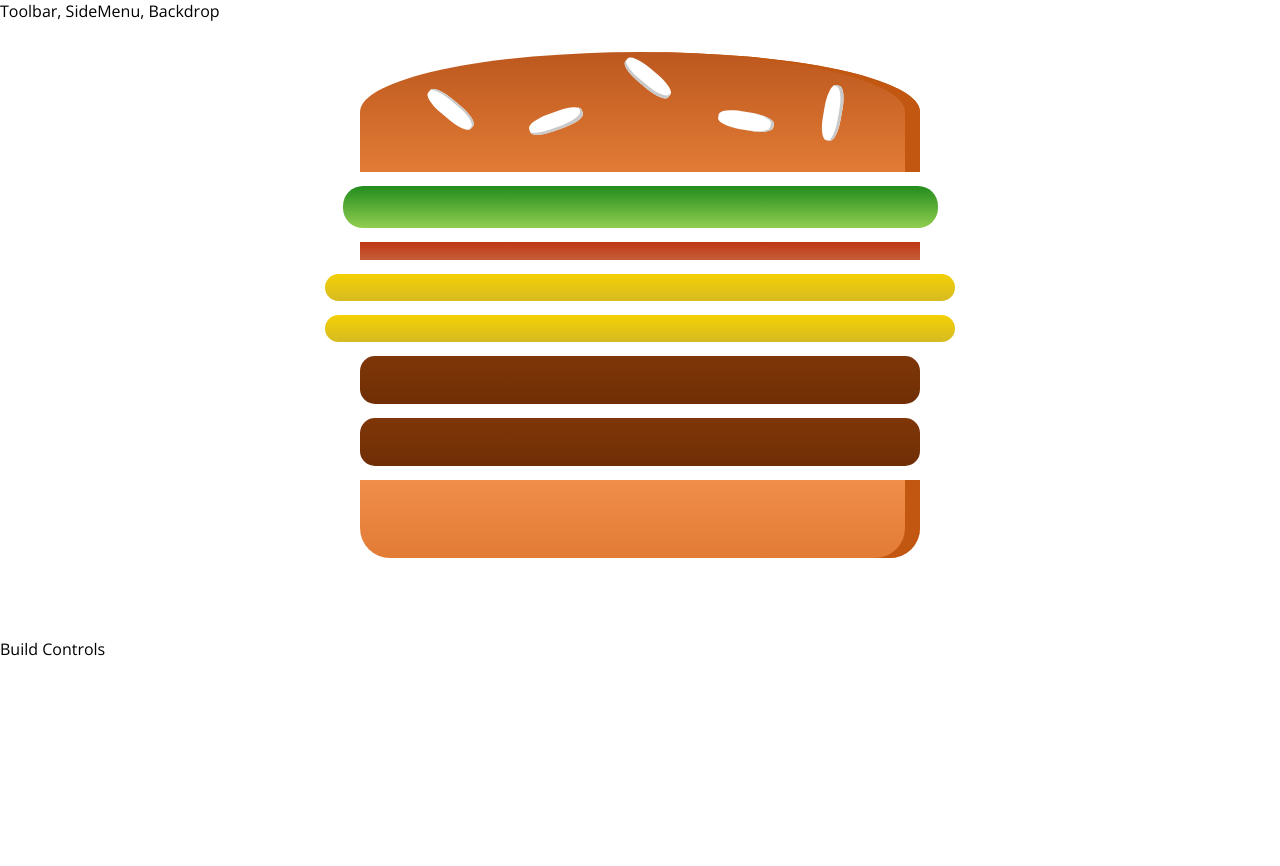
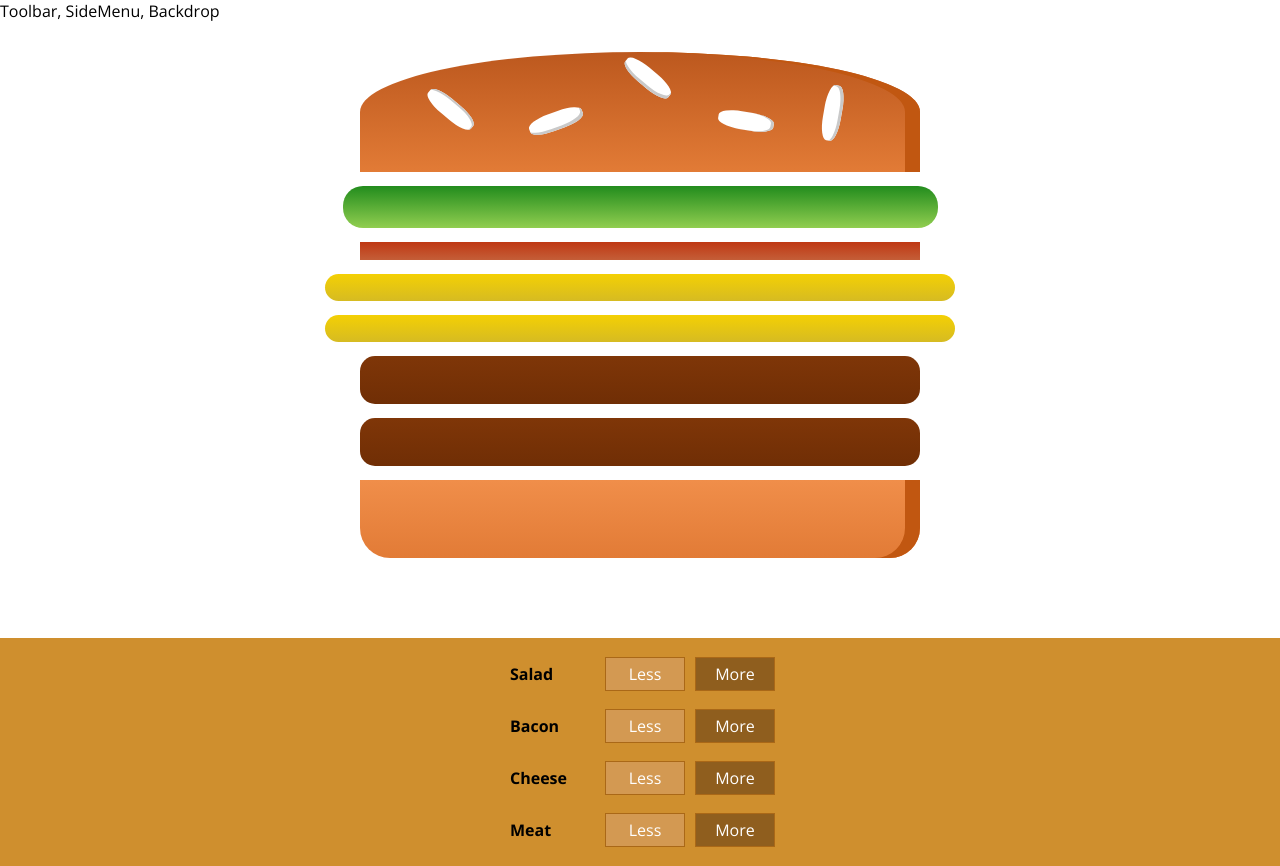
Before and after one commit to lavr001/react_burger, a React (Create React App) app: page / in a window 1280 px wide. Before the commit the page ends 800 px from the top, so only its background shows below. Built offline with nearby package versions, Linux system fonts and the light colour scheme.

Commit message:
output ingredients dynamically is done

```diff
--- /dev/null
+++ b/src/components/Burger/BuildControls/BuildControl/BuildControl.js
@@ -0,0 +1,14 @@
+import React from 'react';
+import classes from './BuildControl.module.scss';
+
+const build_control = props => {
+  return (
+    <div className={classes.BuildControl}>
+      <div className={classes.Label}>{props.label}</div>
+      <button className={classes.Less}>Less</button>
+      <button className={classes.More}>More</button>
+    </div>
+  )
+}
+
+export default build_control;
--- /dev/null
+++ b/src/components/Burger/BuildControls/BuildControl/BuildControl.module.scss
@@ -0,0 +1,56 @@
+.BuildControl {
+    display: flex;
+    justify-content: space-between;
+    align-items: center;
+    margin: 5px 0;
+}
+
+.BuildControl button {
+    display: block;
+    font: inherit;
+    padding: 5px;
+    margin: 0 5px;
+    width: 80px;
+    border: 1px solid #AA6817;
+    cursor: pointer;
+    outline: none;
+}
+
+.BuildControl button:disabled {
+    background-color: #AC9980;
+    border: 1px solid #7E7365;
+    color: #ccc;
+    cursor: default;
+}
+
+.BuildControl button:hover:disabled {
+    background-color: #AC9980;
+    color: #ccc;
+    cursor: not-allowed;
+}
+
+.Label {
+    padding: 10px;
+    font-weight: bold;
+    width: 80px;
+}
+
+.BuildControl .Less {
+    background-color: #D39952;
+    color: white;
+}
+
+.BuildControl .More {
+    background-color: #8F5E1E;
+    color: white;
+}
+
+.BuildControl .Less:hover, .BuildControl .Less:active {
+    background-color: #DAA972;
+    color: white;
+}
+
+.BuildControl .More:hover,.BuildControl .More:active {
+    background-color: #99703F;
+    color: white;
+}
--- /dev/null
+++ b/src/components/Burger/BuildControls/BuildControls.js
@@ -0,0 +1,22 @@
+import React from 'react';
+import BuildControl from './BuildControl/BuildControl';
+import classes from './BuildControls.module.scss';
+
+const controls = [
+  {label: 'Salad', type: 'salad'},
+  {label: 'Bacon', type: 'bacon'},
+  {label: 'Cheese', type: 'cheese'},
+  {label: 'Meat', type: 'meat'}
+]
+
+const build_controls = props => {
+  return (
+    <div className={classes.BuildControls}>
+      {controls.map(ctrl => (
+        <BuildControl key={ctrl.label} label={ctrl.label} />
+      ))}
+    </div>
+  )
+}
+
+export default build_controls;
--- /dev/null
+++ b/src/components/Burger/BuildControls/BuildControls.module.scss
@@ -0,0 +1,10 @@
+.BuildControls {
+  display: flex;
+  flex-direction: column;
+  align-items: center;
+  width: 100%;
+  margin: auto;
+  padding: 10px 0;
+  background-color: #cf8f2e;
+  box-shadow: 0 2px 1px #ccc;
+}
--- a/src/components/Burger/Burger.js
+++ b/src/components/Burger/Burger.js
@@ -11,6 +11,10 @@
     }
   }
 
+  if (final_ingredients.length === 0) {
+    final_ingredients = <p>Please Add Some Ingredients</p>
+  }
+
   return (
     <div className={classes.burger}>
       <BurgerIngredient type='bread_top' />
--- a/src/containers/BurgerBuilder/BurgerBuilder.js
+++ b/src/containers/BurgerBuilder/BurgerBuilder.js
@@ -1,5 +1,6 @@
 import React, { Component } from 'react';
 import Burger from '../../components/Burger/Burger';
+import BuildControls from '../../components/Burger/BuildControls/BuildControls';
 
 class BurgerBuilder extends Component {
 
@@ -16,7 +17,7 @@
     return (
       <>
         <Burger ingredients={this.state.ingredients} />
-        <div>Build Controls</div>
+        <BuildControls />
       </>
     );
   }
```
